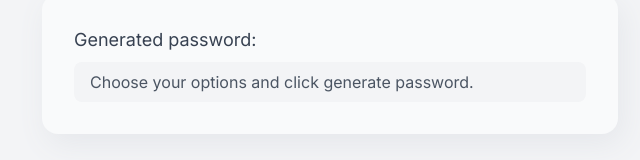
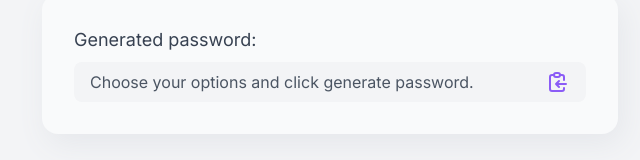
Before and after one commit to thamika123/password-generator, a React (Vite) app: page / in a window 1280 px wide. Shown: the part 270-430 px from the top of the page, without its empty margins (310-950 px from the left). Built offline with nearby package versions, Linux system fonts and the light colour scheme.

Commit message:
Let user copy password to clipboard on click.

```diff
--- /dev/null
+++ b/src/components/Notification.jsx
@@ -0,0 +1,9 @@
+function Notification() {
+    return (
+        <div className="mt-12 mb-0 ml-auto bg-purple-200 mr-12 w-64 h-12 rounded-lg flex items-center justify-center">
+            <h1 className="text-lg text-purple-700">Copied to clipboard!</h1>
+        </div>
+    );
+}
+
+export default Notification;
--- a/src/components/Password.jsx
+++ b/src/components/Password.jsx
@@ -1,12 +1,35 @@
+function Icon() {
+    return (
+        <svg
+            xmlns="http://www.w3.org/2000/svg"
+            className="h-6 w-6 float-right text-purple-500"
+            fill="none"
+            viewBox="0 0 24 24"
+            stroke="currentColor"
+        >
+            <path
+                strokeLinecap="round"
+                strokeLinejoin="round"
+                strokeWidth={2}
+                d="M8 5H6a2 2 0 00-2 2v12a2 2 0 002 2h10a2 2 0 002-2v-1M8 5a2 2 0 002 2h2a2 2 0 002-2M8 5a2 2 0 012-2h2a2 2 0 012 2m0 0h2a2 2 0 012 2v3m2 4H10m0 0l3-3m-3 3l3 3"
+            />
+        </svg>
+    );
+}
+
 function Password(props) {
     return (
-        <div className="bg-gray-50 md:w-144 min-w-80 rounded-2xl shadow-lg px-8 py-8 mb-12">
+        <div
+            className="bg-gray-50 md:w-144 min-w-80 rounded-2xl shadow-lg px-8 py-8 mb-12"
+            onClick={props.onClick}
+        >
             <h2 className="text-lg text-gray-700">Generated password:</h2>
             <div className="w-full bg-gray-100 px-4 py-2 rounded-lg mt-2">
                 <h2 className="text-gray-600">
                     {props.password
                         ? props.password
                         : "Choose your options and click generate password."}
+                    <Icon />
                 </h2>
             </div>
         </div>
--- a/src/index.jsx
+++ b/src/index.jsx
@@ -4,6 +4,7 @@ import ReactDOM from "react-dom";
 import Password from "./components/Password";
 import Form from "./components/Form";
 import Button from "./components/Button";
+import Notification from "./components/Notification";
 
 const lower = "abcdefghijklmnopqrstuvwxyz";
 const upper = lower.toUpperCase();
@@ -16,11 +17,13 @@ class App extends React.Component {
             password: undefined,
             length: 15,
             allowedChars: `${lower}${upper}`,
+            notificationVisible: false,
         };
 
         this.handleClick = this.handleClick.bind(this);
         this.handleOptionChange = this.handleOptionChange.bind(this);
         this.handleLengthChange = this.handleLengthChange.bind(this);
+        this.copyPassword = this.copyPassword.bind(this);
     }
 
     handleClick() {
@@ -44,6 +47,12 @@ class App extends React.Component {
         this.setState({ length: newLength });
     }
 
+    copyPassword() {
+        navigator.clipboard.writeText(this.state.password);
+        this.setState({ notificationVisible: true });
+        setTimeout(() => this.setState({ notificationVisible: false }), 1000);
+    }
+
     generatePassword() {
         // This code is based on https://stackoverflow.com/a/51540480/16027708
         let array = new Uint32Array(this.state.length);
@@ -58,11 +67,15 @@ class App extends React.Component {
     render() {
         return (
             <div>
+                {this.state.notificationVisible && <Notification />}
                 <h1 className="md:mt-40 mt-40 text-4xl font-sans font-extrabold text-gray-700 text-center">
                     Password Generator
                 </h1>
                 <div className="flex flex-col items-center justify-center mt-16 mb-12">
-                    <Password password={this.state.password} />
+                    <Password
+                        password={this.state.password}
+                        onClick={this.copyPassword}
+                    />
                     <Form
                         onOptionChange={this.handleOptionChange}
                         onLengthChange={this.handleLengthChange}
```
